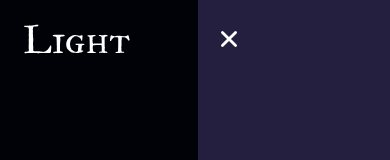
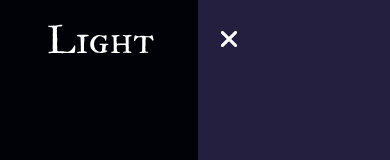
Before and after one commit to Ahmedelsayedd01/VR-Website, a React (Create React App) app: page / in a window 390 px wide. Shown: the top 160 px of the page. Built offline with nearby package versions, Linux system fonts and the light colour scheme; the HTML template or start-up script is replaced by a standard one.

Commit message:
New Update

```diff
--- a/src/App.js
+++ b/src/App.js
@@ -1,23 +1,44 @@
 import React, { useState } from "react";
+
+// import Components
 import Banner from "./components/Banner";
 import Header from "./components/Header";
 import NavMobile from "./components/NavMobile";
-
-// import Components
+//import Icon
+import { HiMenu } from "react-icons/hi";
+import { IoClose } from "react-icons/io5";
 
 const App = () => {
   const [navMobile, setNavMobile] = useState(true);
   return (
     <div>
-      <Header etNavMobile={setNavMobile} />
+      <div className="relative container mx-auto">
+        <Header />
+        {/* nav mobile btn open */}
+        <HiMenu
+          onClick={() => setNavMobile(!false)}
+          className="lg:hidden absolute top-[33%] right-[4%]
+          text-3xl text-white cursor-pointer"
+          />
+      </div>
+
       <Banner />
+
       {/* mobile nav */}
       <div
         className={`${
           navMobile ? "right-0" : "-right-full"
         } fixed top-0 bottom-0 w-48 transition-all`}
       >
-        <NavMobile etNavMobile={setNavMobile} />
+        {/* nav mobile btn close */}
+        <IoClose
+          onClick={() => {
+            setNavMobile(false);
+          }}
+      className="text-3xl absolute left-4
+      top-6 cursor-pointer"
+        />
+        <NavMobile />
       </div>
     </div>
   );
```
